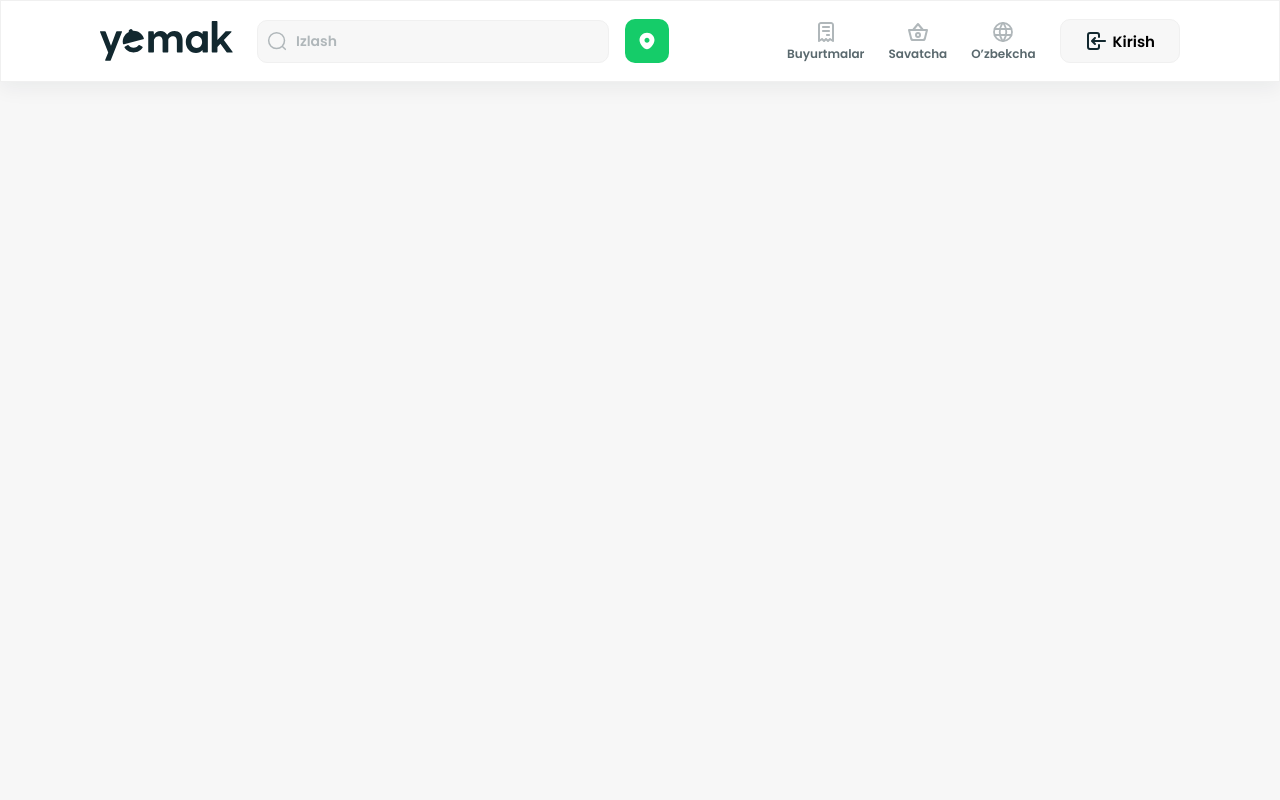
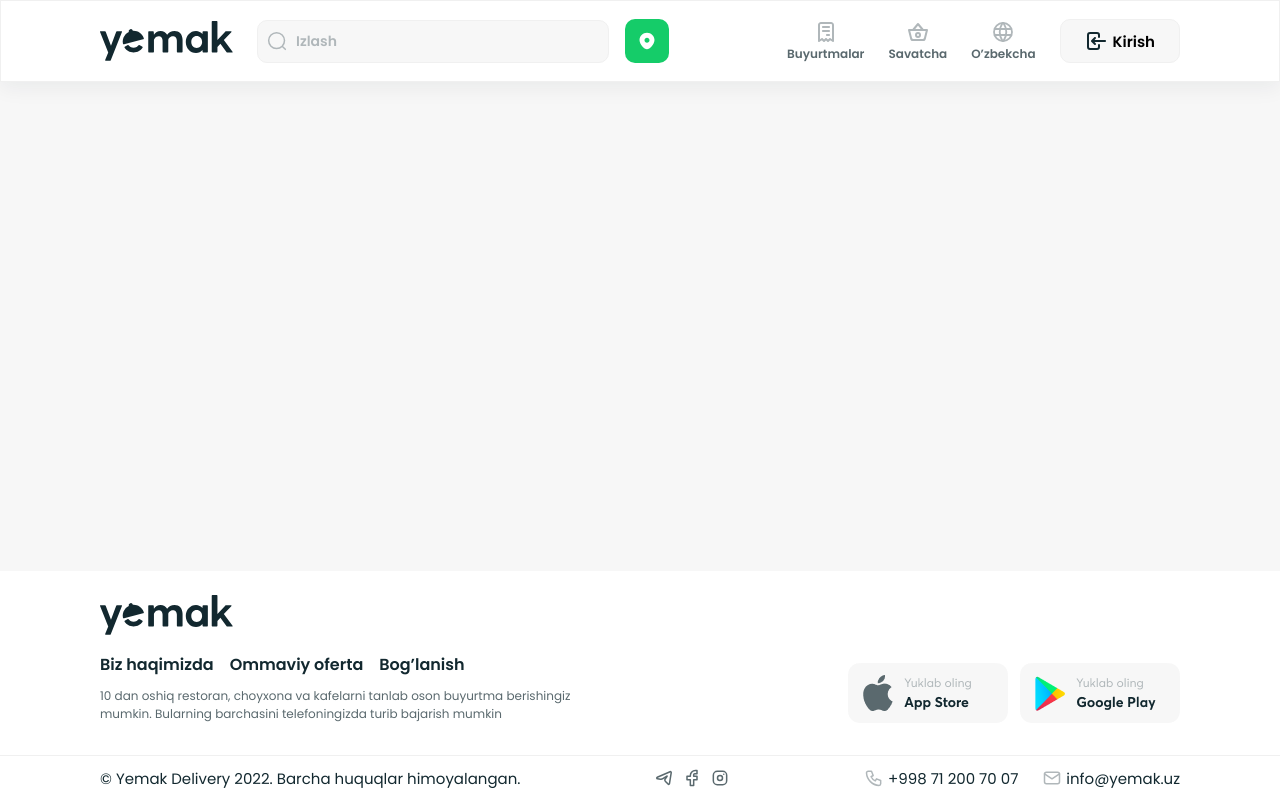
Before and after one commit to behzod-hamdamov/yemak-web, a React (Vite) app: page / in a window 1280 px wide. Built offline with nearby package versions, Linux system fonts and the light colour scheme.

Commit message:
feat: create Footer component import in MainLayout

```diff
--- a/src/assets/css/base.css
+++ b/src/assets/css/base.css
@@ -38,3 +38,7 @@ ul {
 a {
   text-decoration: none;
 }
+
+img, button {
+  user-select: none;
+}
--- /dev/null
+++ b/src/components/Footer/Footer.jsx
@@ -0,0 +1,203 @@
+import { Link } from "react-router";
+
+import logoIcon from "../../assets/icons/logo-icon.svg";
+
+import appstoreImage from "../../assets/images/appstore-image.png"
+import playMarketIcon from "../../assets/images/play-market-image.png"
+
+export function Footer() {
+  return (
+    <footer className="bg-white">
+      <div className="pt-6 pb-8">
+        <div className="container flex gap-5 flex-col">
+          <Link to="/">
+            <img src={logoIcon} alt="logo-icon" />
+          </Link>
+          <div className="flex justify-between items-end">
+            <div className="flex flex-col gap-3">
+              <div className="flex items-center gap-4">
+                <Link
+                  to="/"
+                  className="text-[16px] font-semibold leading-5 text-[#12282F]"
+                >
+                  Biz haqimizda
+                </Link>
+                <Link
+                  to="/"
+                  className="text-[16px] font-semibold leading-5 text-[#12282F]"
+                >
+                  Ommaviy oferta
+                </Link>
+                <Link
+                  to="/"
+                  className="text-[16px] font-semibold leading-5 text-[#12282F]"
+                >
+                  Bog’lanish
+                </Link>
+              </div>
+              <p className="text-[#5A696E] text-[12px] font-normal leading-4.5 max-w-126.5">
+                10 dan oshiq restoran, choyxona va kafelarni tanlab oson
+                buyurtma berishingiz mumkin. Bularning barchasini telefoningizda
+                turib bajarish mumkin
+              </p>
+            </div>
+            <div className="flex gap-3">
+              <Link to="https://apps.apple.com/us/app/yemak-food-delivery-in-karshi/id1644243734" target="_blank">
+                <img src={appstoreImage} alt="store" />
+              </Link>
+              <Link to="https://play.google.com/store/apps/details?id=uz.yemak.app" target="_blank">
+                <img src={playMarketIcon} alt="store" />
+              </Link>
+            </div>
+          </div>
+        </div>
+      </div>
+      <div className="p-[12px_0] border-t border-[#F0F0F0]">
+        <div className="container flex items-center justify-between">
+          <h5 className="text-[#12282F] font-normal text-[15px] leading-3.75">
+            © Yemak Delivery 2022. Barcha huquqlar himoyalangan.
+          </h5>
+          <div className="flex items-center gap-2">
+            <Link to="https://t.me/yemak" target="_blank" className="group">
+              <svg
+                width="20"
+                height="20"
+                viewBox="0 0 20 20"
+                fill="none"
+                xmlns="http://www.w3.org/2000/svg"
+              >
+                <path
+                  className="group-hover:stroke-gray-950 duration-300"
+                  d="M3.25741 9.246L16.0813 3.70382C16.6844 3.44319 17.3378 3.95034 17.235 4.59921L15.4816 15.6625C15.3733 16.3459 14.5275 16.6073 14.0526 16.1041L11.2745 13.1416C10.7103 12.5439 10.666 11.624 11.1704 10.9749L13.1026 8.27472C13.2188 8.12524 13.0354 7.9286 12.8782 8.03405L8.83875 10.7439C8.15327 11.2038 7.32154 11.3929 6.5046 11.2748L3.46872 10.8357C2.63707 10.7154 2.48606 9.57936 3.25741 9.246Z"
+                  stroke="#5A696E"
+                  strokeWidth="1.5"
+                  strokeLinecap="round"
+                  strokeLinejoin="round"
+                />
+              </svg>
+            </Link>
+            <Link
+              to="https://www.facebook.com/yemakuz"
+              target="_blank"
+              className="group"
+            >
+              <svg
+                width="20"
+                height="20"
+                viewBox="0 0 20 20"
+                fill="none"
+                xmlns="http://www.w3.org/2000/svg"
+              >
+                <path
+                  className="group-hover:stroke-gray-950 duration-300"
+                  d="M15 2.5H13.3333C10.5719 2.5 8.33333 4.73858 8.33333 7.5V8.33333H5V11.6667H8.33333V17.5H11.6667V11.6667H15V8.33333H11.6667V6.83333C11.6667 6.28105 12.1144 5.83333 12.6667 5.83333H15V2.5Z"
+                  stroke="#5A696E"
+                  strokeWidth="1.5"
+                  strokeLinecap="round"
+                  strokeLinejoin="round"
+                />
+              </svg>
+            </Link>
+            <Link
+              to="https://www.instagram.com/yemak.uz"
+              target="_blank"
+              className="group"
+            >
+              <svg
+                width="20"
+                height="20"
+                viewBox="0 0 20 20"
+                fill="none"
+                xmlns="http://www.w3.org/2000/svg"
+              >
+                <rect
+                  className="group-hover:stroke-gray-950 duration-300"
+                  x="3.33333"
+                  y="3.33337"
+                  width="13.3333"
+                  height="13.3333"
+                  rx="4"
+                  stroke="#5A696E"
+                  strokeWidth="1.5"
+                  strokeLinecap="round"
+                  strokeLinejoin="round"
+                />
+                <circle
+                  className="group-hover:stroke-gray-950 duration-300"
+                  cx="10"
+                  cy="10"
+                  r="2.5"
+                  stroke="#5A696E"
+                  strokeWidth="1.5"
+                  strokeLinecap="round"
+                  strokeLinejoin="round"
+                />
+                <path
+                  className="group-hover:stroke-gray-950 duration-300"
+                  d="M13.75 6.24999V6.25082"
+                  stroke="#5A696E"
+                  strokeWidth="1.5"
+                  strokeLinecap="round"
+                  strokeLinejoin="round"
+                />
+              </svg>
+            </Link>
+          </div>
+          <div className="flex items-center gap-6">
+            <h5 className="flex items-center gap-1">
+              <svg
+                width="20"
+                height="20"
+                viewBox="0 0 20 20"
+                fill="none"
+                xmlns="http://www.w3.org/2000/svg"
+              >
+                <path
+                  d="M4.16667 3.33337H7.5L9.16667 7.50004L7.08333 8.75004C7.9758 10.5596 9.44039 12.0242 11.25 12.9167L12.5 10.8334L16.6667 12.5V15.8334C16.6667 16.7538 15.9205 17.5 15 17.5C8.27304 17.0912 2.9088 11.727 2.5 5.00004C2.5 4.07957 3.24619 3.33337 4.16667 3.33337"
+                  stroke="#B0B7BA"
+                  strokeWidth="1.5"
+                  strokeLinecap="round"
+                  strokeLinejoin="round"
+                />
+              </svg>
+              <span className="text-[#12282F] font-normal text-[15px] leading-3.75">
+                +998 71 200 70 07
+              </span>
+            </h5>
+            <h5 className="flex items-center gap-1">
+              <svg
+                width="20"
+                height="20"
+                viewBox="0 0 20 20"
+                fill="none"
+                xmlns="http://www.w3.org/2000/svg"
+              >
+                <rect
+                  x="2.5"
+                  y="4.16663"
+                  width="15"
+                  height="11.6667"
+                  rx="2"
+                  stroke="#B0B7BA"
+                  strokeWidth="1.5"
+                  strokeLinecap="round"
+                  strokeLinejoin="round"
+                />
+                <path
+                  d="M2.5 5.83337L10 10.8334L17.5 5.83337"
+                  stroke="#B0B7BA"
+                  strokeWidth="1.5"
+                  strokeLinecap="round"
+                  strokeLinejoin="round"
+                />
+              </svg>
+              <span className="text-[#12282F] font-normal text-[15px] leading-3.75">
+                info@yemak.uz
+              </span>
+            </h5>
+          </div>
+        </div>
+      </div>
+    </footer>
+  );
+}
--- a/src/components/index.js
+++ b/src/components/index.js
@@ -1 +1,2 @@
 export * from "./Header/Header"
+export * from "./Footer/Footer"
--- a/src/layouts/MainLayout/MainLayout.jsx
+++ b/src/layouts/MainLayout/MainLayout.jsx
@@ -1,13 +1,14 @@
 import { Outlet } from "react-router"
 
-import { Header } from "../../components"
+import { Header, Footer } from "../../components"
 
 export function MainLayout() {
 
   return (
-    <div className="flex flex-col">
+    <div className="flex flex-col justify-between min-h-screen">
       <Header/>
       <Outlet />
+      <Footer />
     </div>
   )
 }
```
Also changed, not shown: src/assets/images/appstore-image.png (added), src/assets/images/play-market-image.png (added).
